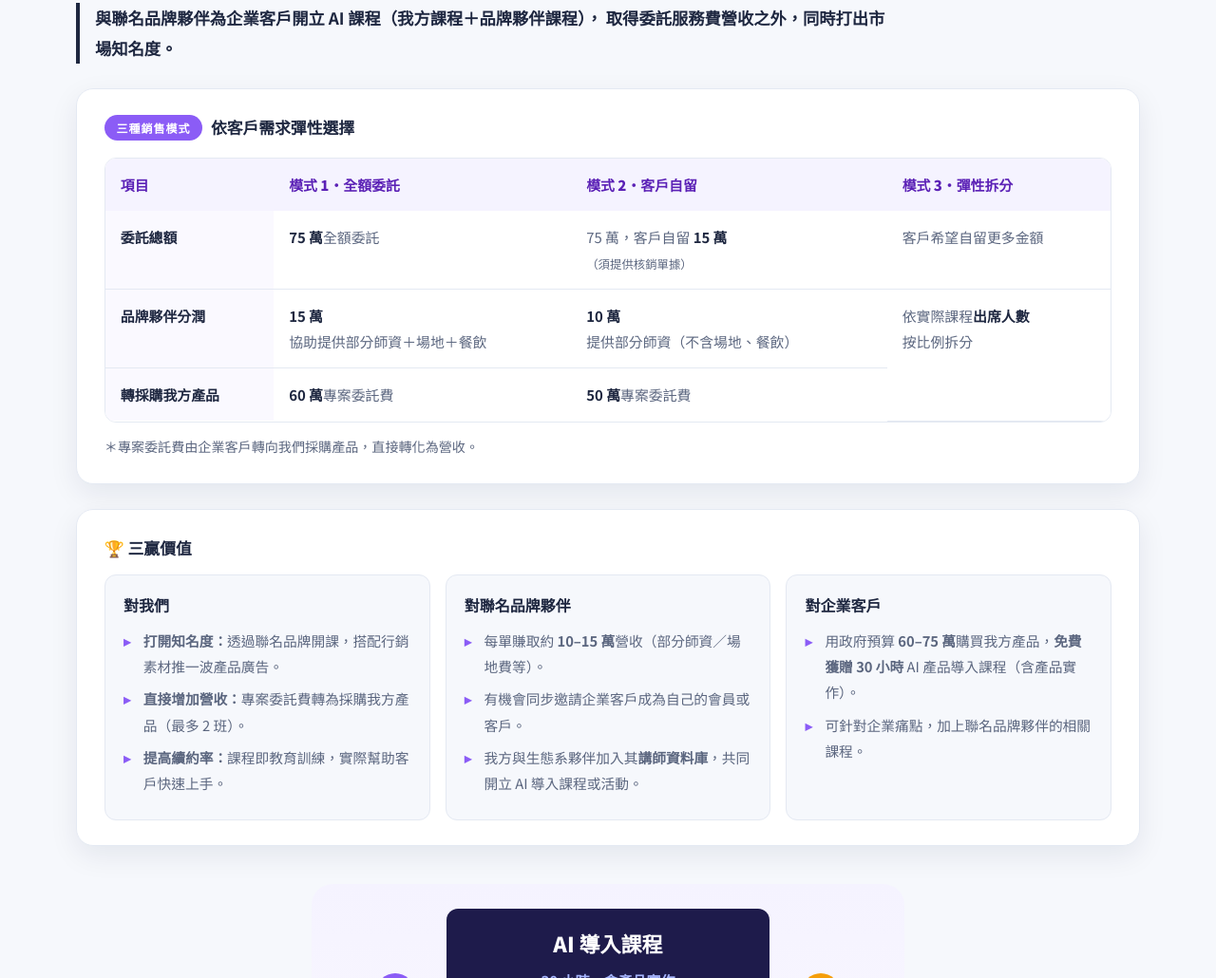
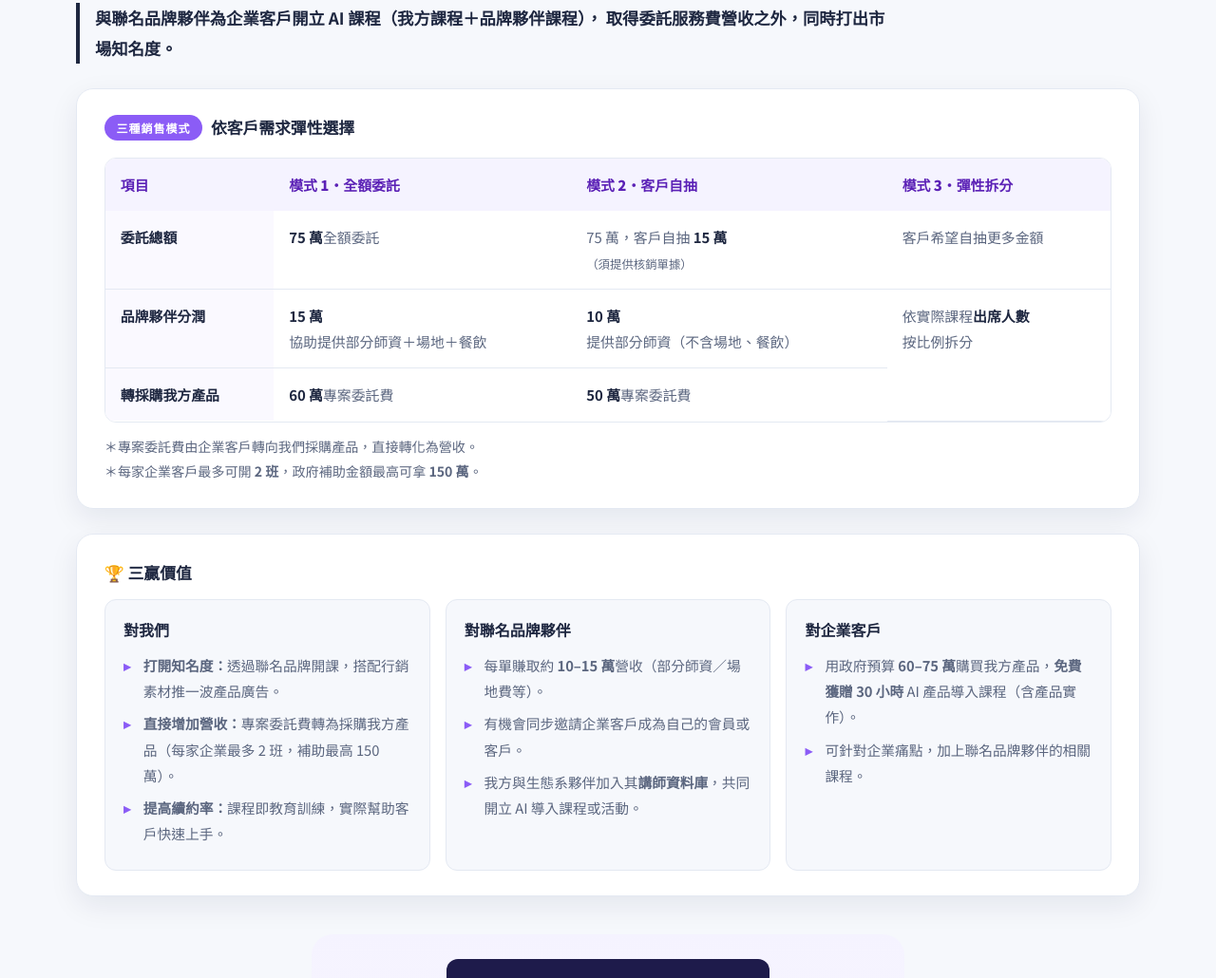
Before and after one commit to ariel-1125/gov, a plain HTML site: page plan.html in a window 1280 px wide. Shown: the part 2885-3915 px from the top of the page at 95% size. Drawn offline with Linux system fonts and the light colour scheme.

Commit message:
依內部確認調整用語並補充每企業最多2班、補助上限150萬說明
Co-Authored-By: Claude Fable 5 <noreply@anthropic.com>

```diff
--- a/plan.html
+++ b/plan.html
@@ -303,7 +303,7 @@
           <b class="t">對我們——乍看讓利，得到更多</b>
           <ul>
             <li><b>💰 賺營收：</b>每單最低獲利 15–20 萬，快速累積實際營收。</li>
-            <li><b>📊 收數據：</b>取得 AI 新創的客戶名單與真實使用回饋；贈送的產品同步換回新創的使用回饋，順勢推銷 API 產品方案、促進購買動機。</li>
+            <li><b>📊 收數據：</b>洗到 AI 新創的客戶名單，並取得客戶的使用回饋；贈送給新創的產品同步取得他們的使用回饋，過程中推銷 API 產品方案、促進購買動機。</li>
             <li><b>🤝 養通路：</b>新創銷量好，未來可進一步洽談經銷方案。</li>
           </ul>
         </div>
@@ -400,7 +400,7 @@
             <tr>
               <th>項目</th>
               <th>模式 1・全額委託</th>
-              <th>模式 2・客戶自留</th>
+              <th>模式 2・客戶自抽</th>
               <th>模式 3・彈性拆分</th>
             </tr>
           </thead>
@@ -408,8 +408,8 @@
             <tr>
               <th>委託總額</th>
               <td><b>75 萬</b>全額委託</td>
-              <td>75 萬，客戶自留 <b>15 萬</b><br><small>（須提供核銷單據）</small></td>
-              <td>客戶希望自留更多金額</td>
+              <td>75 萬，客戶自抽 <b>15 萬</b><br><small>（須提供核銷單據）</small></td>
+              <td>客戶希望自抽更多金額</td>
             </tr>
             <tr>
               <th>品牌夥伴分潤</th>
@@ -425,7 +425,7 @@
           </tbody>
         </table>
       </div>
-      <p style="margin-top:.8rem;font-size:.88rem">＊專案委託費由企業客戶轉向我們採購產品，直接轉化為營收。</p>
+      <p style="margin-top:.8rem;font-size:.88rem">＊專案委託費由企業客戶轉向我們採購產品，直接轉化為營收。<br>＊每家企業客戶最多可開 <b>2 班</b>，政府補助金額最高可拿 <b>150 萬</b>。</p>
     </div>
 
     <div class="block reveal">
@@ -435,7 +435,7 @@
           <b class="t">對我們</b>
           <ul>
             <li><b>打開知名度：</b>透過聯名品牌開課，搭配行銷素材推一波產品廣告。</li>
-            <li><b>直接增加營收：</b>專案委託費轉為採購我方產品（最多 2 班）。</li>
+            <li><b>直接增加營收：</b>專案委託費轉為採購我方產品（每家企業最多 2 班，補助最高 150 萬）。</li>
             <li><b>提高續約率：</b>課程即教育訓練，實際幫助客戶快速上手。</li>
           </ul>
         </div>
```
